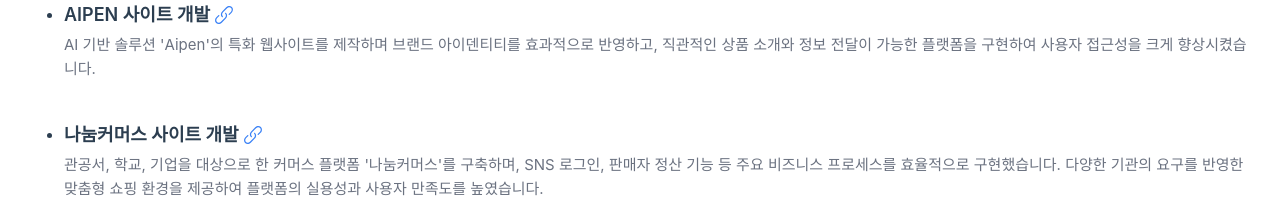
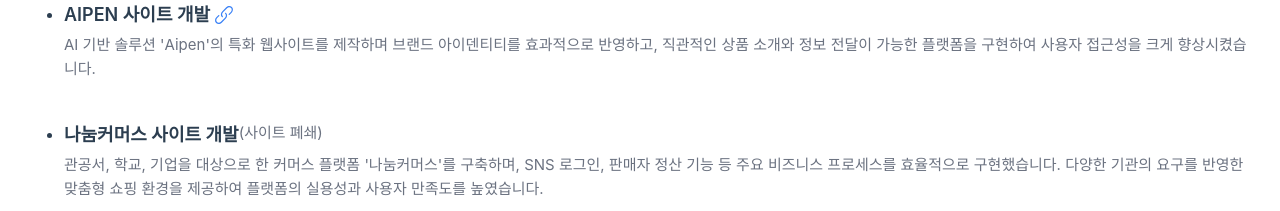
Before and after one commit to Aleph-Kim/portfolio, a Vue app: page / in a window 1280 px wide. Shown: the part 2440-2651 px from the top of the page. Built offline with nearby package versions, Linux system fonts and the light colour scheme.

Commit message:
수정 - Career 글로벌키타 나눔커머스 링크 삭제(폐쇄)

```diff
--- a/public/data/career.js
+++ b/public/data/career.js
@@ -19,7 +19,6 @@ export const careerData = [
             {
                 "title": "나눔커머스 사이트 개발",
                 "description": "관공서, 학교, 기업을 대상으로 한 커머스 플랫폼 '나눔커머스'를 구축하며, SNS 로그인, 판매자 정산 기능 등 주요 비즈니스 프로세스를 효율적으로 구현했습니다. 다양한 기관의 요구를 반영한 맞춤형 쇼핑 환경을 제공하여 플랫폼의 실용성과 사용자 만족도를 높였습니다.",
-                "link": "https://esg-mall.com/"
             },
             {
                 "title": "리얼티칭 사이트 개발",
```
